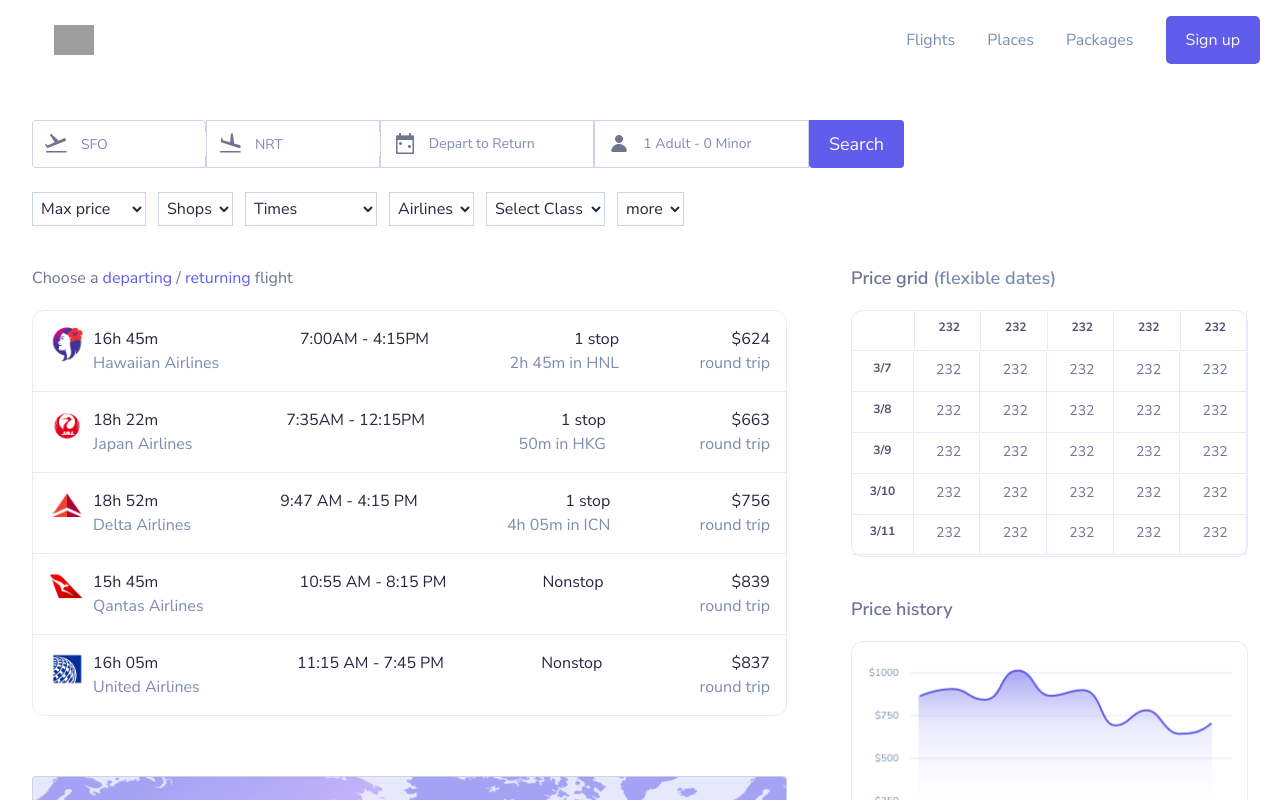
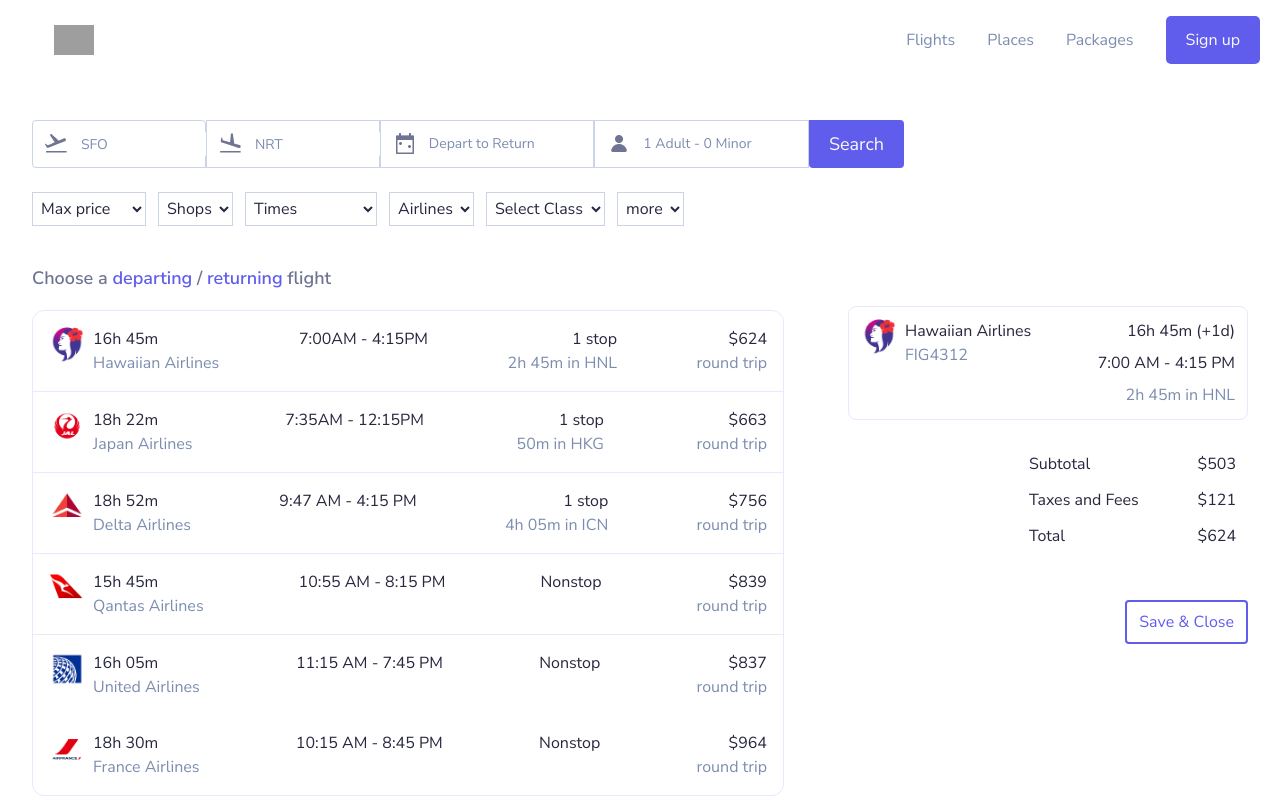
Before and after one commit to PrtHub/Tripma, a React (Vite) app: page /explore in a window 1280 px wide. Both pictures are taken after a click on the element 409 px from the left and 351 px from the top of the page. Shown: the top 800 px of the page. Built offline with nearby package versions, Linux system fonts and the light colour scheme; grey boxes are pictures that could not be loaded.

Commit message:
PriceDetails created and finished

```diff
--- a/src/components/FlightChoose.jsx
+++ b/src/components/FlightChoose.jsx
@@ -1,20 +1,33 @@
+import { useState } from "react";
 import { Pricehistory, map } from "../assets/images";
-import { delta, hawaiian, japan, quantas, united } from "../assets/logo";
-import { FlightCard } from "../container";
+import {
+  delta,
+  france,
+  hawaiian,
+  japan,
+  quantas,
+  united,
+} from "../assets/logo";
+import { FlightCard, PriceDetails } from "../container";
 
 const FlightChoose = () => {
+  const [priceShown, setPriceShow] = useState(true);
+
   return (
     <>
-      <div className="flex lg:flex-row flex-col items-start gap-16 ">
+      <div className="flex lg:flex-row flex-col items-start justify-between gap-16 ">
         <div className="w-full lg:w-[872px] h-full flex flex-col gap-5">
           <div className="flex items-start justify-start">
-            <h1 className="text-[#6E7491] ">
+            <h1 className="text-[#6E7491]  text-lg leading-6 font-semibold">
               Choose a <span className="text-[#605DEC]">departing </span>/{" "}
               <span className="text-[#605DEC]">returning </span>flight
             </h1>
           </div>
           <div className="w-full flex flex-col items-start justify-start  border-[1px] border-[#E9E8FC] rounded-xl">
-            <div className="w-full cursor-pointer border-b-[1px] border-[#E9E8FC] hover:bg-[#F6F6FE] transition-all duration-300 focus:bg-[#F6F6FE]">
+            <div
+              className="w-full cursor-pointer border-b-[1px] border-[#E9E8FC] hover:bg-[#F6F6FE] transition-all duration-300 focus:bg-[#F6F6FE]"
+              onClick={() => setPriceShow(false)}
+            >
               <FlightCard
                 img={hawaiian}
                 duration="16h 45m"
@@ -26,7 +39,10 @@ const FlightChoose = () => {
                 trip="round trip"
               />
             </div>
-            <div className="w-full cursor-pointer border-b-[1px] border-[#E9E8FC]  hover:bg-[#F6F6FE] transition-all duration-300 focus:bg-[#F6F6FE]">
+            <div
+              className="w-full cursor-pointer border-b-[1px] border-[#E9E8FC]  hover:bg-[#F6F6FE] transition-all duration-300 focus:bg-[#F6F6FE]"
+              onClick={() => setPriceShow(false)}
+            >
               <FlightCard
                 img={japan}
                 duration="18h 22m"
@@ -38,7 +54,10 @@ const FlightChoose = () => {
                 trip="round trip"
               />
             </div>
-            <div className="w-full cursor-pointer border-b-[1px] border-[#E9E8FC]  hover:bg-[#F6F6FE] transition-all duration-300 focus:bg-[#F6F6FE]">
+            <div
+              className="w-full cursor-pointer border-b-[1px] border-[#E9E8FC]  hover:bg-[#F6F6FE] transition-all duration-300 focus:bg-[#F6F6FE]"
+              onClick={() => setPriceShow(false)}
+            >
               <FlightCard
                 img={delta}
                 duration="18h 52m"
@@ -50,7 +69,10 @@ const FlightChoose = () => {
                 trip="round trip"
               />
             </div>
-            <div className="w-full cursor-pointer border-b-[1px] border-[#E9E8FC]  hover:bg-[#F6F6FE] transition-all duration-300 focus:bg-[#F6F6FE]">
+            <div
+              className="w-full cursor-pointer border-b-[1px] border-[#E9E8FC]  hover:bg-[#F6F6FE] transition-all duration-300 focus:bg-[#F6F6FE]"
+              onClick={() => setPriceShow(false)}
+            >
               <FlightCard
                 img={quantas}
                 duration="15h 45m"
@@ -61,7 +83,10 @@ const FlightChoose = () => {
                 trip="round trip"
               />
             </div>
-            <div className="w-full cursor-pointer  hover:bg-[#F6F6FE] transition-all duration-300 focus:bg-[#F6F6FE]">
+            <div
+              className="w-full cursor-pointer  hover:bg-[#F6F6FE] transition-all duration-300 focus:bg-[#F6F6FE]"
+              onClick={() => setPriceShow(false)}
+            >
               <FlightCard
                 img={united}
                 duration="16h 05m"
@@ -72,12 +97,27 @@ const FlightChoose = () => {
                 trip="round trip"
               />
             </div>
+            <div
+              className="w-full cursor-pointer  hover:bg-[#F6F6FE] transition-all duration-300 focus:bg-[#F6F6FE]"
+              onClick={() => setPriceShow(false)}
+            >
+              <FlightCard
+                img={france}
+                duration="18h 30m"
+                name="France Airlines"
+                time="10:15 AM - 8:45 PM"
+                stop="Nonstop"
+                price="$964"
+                trip="round trip"
+              />
             </div>
-          <div className="w-full mt-10">
+          </div>
+          <div className="w-full lg:mt-12">
             <img src={map} alt="map" className="w-full h-full object-cover" />
           </div>
         </div>
 
+        {priceShown && (
           <div className="flex flex-col gap-10 ">
             <div>
               <div className="flex flex-col items-start justify-start">
@@ -139,23 +179,46 @@ const FlightChoose = () => {
             </div>
             <div className="flex flex-col items-start justify-start gap-5">
               <div className="flex flex-col items-start justify-start">
-              <h1 className="text-[#6E7491] font-semibold text-lg leading-6">Price history</h1>
+                <h1 className="text-[#6E7491] font-semibold text-lg leading-6">
+                  Price history
+                </h1>
               </div>
               <div className="w-full h-full">
-                  <img src={Pricehistory} alt="Price-history" className="w-full h-full object-contain" />
+                <img
+                  src={Pricehistory}
+                  alt="Price-history"
+                  className="w-full h-full object-contain"
+                />
               </div>
             </div>
             <div className="flex flex-col items-start justify-start gap-5">
               <div className="flex items-center justify-start gap-3">
-              <h1 className="text-[#6E7491] font-semibold text-lg leading-6">Price rating</h1>
-              <button className="bg-[#5CD6C0] px-2 py-1 rounded text-white font-semibold">Buy soon</button>
+                <h1 className="text-[#6E7491] font-semibold text-lg leading-6">
+                  Price rating
+                </h1>
+                <button className="bg-[#5CD6C0] px-2 py-1 rounded text-white font-semibold">
+                  Buy soon
+                </button>
               </div>
               <div className="flex flex-col items-start justify-start max-w-sm gap-2 px-3">
-              <p className="text-[#6E7491] ">We recommend booking soon. The average cost of this flight is $750, but could rise 18% to $885 in two weeks.</p>
-              <p className="text-[#A1B0CC] ">Tripma analyzes thousands of flights, prices, and trends to ensure you get the best deal.</p>
+                <p className="text-[#6E7491] ">
+                  We recommend booking soon. The average cost of this flight is
+                  $750, but could rise 18% to $885 in two weeks.
+                </p>
+                <p className="text-[#A1B0CC] ">
+                  Tripma analyzes thousands of flights, prices, and trends to
+                  ensure you get the best deal.
+                </p>
               </div>
             </div>
           </div>
+        )}
+
+        {!priceShown && (
+          <div className="mt-10">
+            <PriceDetails />
+          </div>
+        )}
       </div>
     </>
   );
--- a/src/components/SelectDetails.jsx
+++ b/src/components/SelectDetails.jsx
@@ -186,7 +186,7 @@ const SelectDetails = () => {
                 Airlines
               </option>
               <option value="Japan">Japan</option>
-              <potion value="Hawai">Hawai</potion>
+              <option value="Hawai">Hawai</option>
               <option value="Dubai">Dubai</option>
             </select>
             <select
--- /dev/null
+++ b/src/container/PriceDetails.jsx
@@ -0,0 +1,44 @@
+import { Link } from "react-router-dom"
+import { hawaiian } from "../assets/logo"
+
+const PriceDetails = () => {
+  return (
+    <>
+    <div className="flex flex-col items-start lg:items-end justify-start lg:justify-end gap-5 w-full h-full sm:w-[400px]">
+        <div className="flex items-start justify-between w-full border-[1px] border-[#E9E8FC] rounded-lg p-3">
+             <div className="flex items-start justify-start gap-2">
+                <img src={hawaiian} alt="hawaiian" className="w-6 h-6 sm:w-9 sm:h-9 object-contain" />
+                <div className="flex flex-col items-start justify-start">
+                  <h1 className="text-[#27273F] font-normal text-sm sm:text-base">Hawaiian Airlines</h1>
+                  <p className="text-[#7C8DB0] font-normal text-sm sm:text-base">FIG4312</p>
+                </div>
+             </div>
+             <div className="flex flex-col items-end gap-2">
+                 <p className="text-[#27273F] font-normal text-sm sm:text-base">16h 45m (+1d)</p>
+                 <p className="text-[#27273F] font-normal text-sm sm:text-base">7:00 AM - 4:15 PM</p>
+                 <p className="text-[#7C8DB0] font-normal text-sm sm:text-base">2h 45m in HNL</p>
+             </div>
+        </div>
+        <div className="flex flex-col gap-3 p-3 w-[231px]">
+           <div className="w-full flex items-center justify-between text-[#27273F] text-sm sm:text-base">
+            <p>Subtotal</p>
+            <p>$503</p>
+           </div>
+           <div className="w-full flex items-center justify-between text-[#27273F] text-sm sm:text-base">
+            <p>Taxes and Fees</p>
+            <p>$121</p>
+           </div>
+           <div className="w-full flex items-center justify-between text-[#27273F] text-sm sm:text-base">
+            <p>Total</p>
+            <p>$624</p>
+           </div>
+        </div>
+        <Link to='/passenger-info' className="mt-5">
+           <button className="text-[#605DEC] border-2 border-[#605DEC] py-2 px-3 rounded">Save & Close</button>
+        </Link>
+    </div>
+    </>
+  )
+}
+
+export default PriceDetails
--- a/src/container/index.js
+++ b/src/container/index.js
@@ -1,9 +1,11 @@
 import FlightDealsCard from "./FlightDealsCard";
 import Signin from "./Signin";
 import FlightCard from "./FlightCard";
+import PriceDetails from "./PriceDetails";
 
 export {
     FlightDealsCard,
     FlightCard,
-    Signin
+    Signin,
+    PriceDetails
 }
```
Lines whose indentation alone changed are shown as unchanged.
